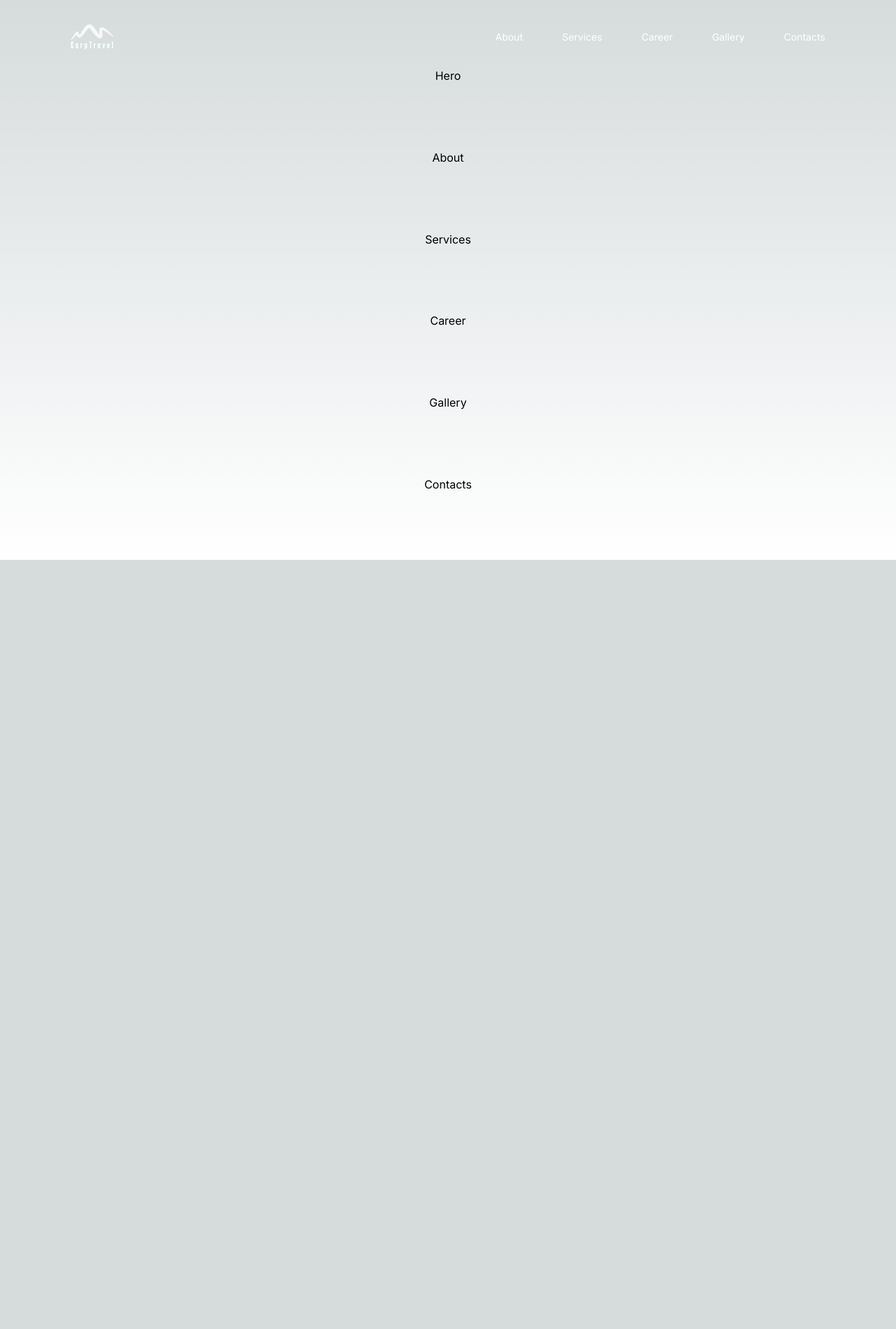
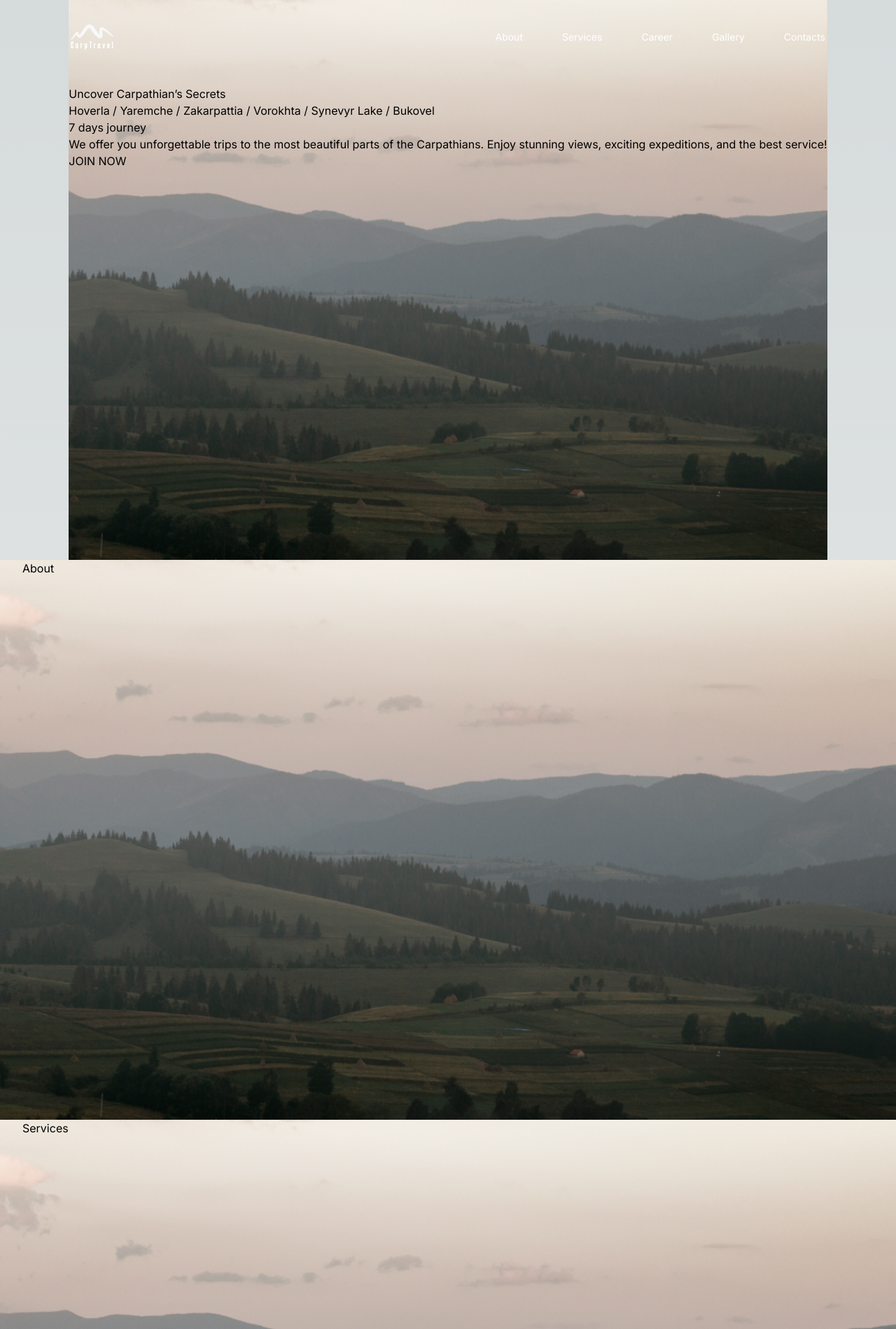
Before and after one commit to VioletaNaboy/CarpTravel, a Next.js app: page / in a window 1280 px wide. Shown: the top 1899 px of the page at 70% size. Before the commit the page ends 800 px from the top, so only its background shows below. Built offline with nearby package versions, Linux system fonts and the light colour scheme.

Commit message:
added_container

```diff
--- a/src/app/page.tsx
+++ b/src/app/page.tsx
@@ -9,7 +9,7 @@ import Contacts from "@/sections/Contacts/Contacts";
 
 export default function Home() {
   return (
-    <main className="flex min-h-screen flex-col items-center justify-between p-24">
+    <main className="flex min-h-screen flex-col items-center justify-between">
       {/* <div className="z-10 w-full max-w-5xl items-center justify-between font-mono text-sm lg:flex">
         <p className="fixed left-0 top-0 flex w-full justify-center border-b border-gray-300 bg-gradient-to-b from-zinc-200 pb-6 pt-8 backdrop-blur-2xl dark:border-neutral-800 dark:bg-zinc-800/30 dark:from-inherit lg:static lg:w-auto  lg:rounded-xl lg:border lg:bg-gray-200 lg:p-4 lg:dark:bg-zinc-800/30">
           Get started by editing&nbsp;
--- a/src/sections/About/About.tsx
+++ b/src/sections/About/About.tsx
@@ -1,3 +1,10 @@
 export default function About() {
-  return <section id="about">About</section>;
+  return (
+    <section
+      id="about"
+      className="bg-hero bg-cover bg-center h-lvh w-full container"
+    >
+      About
+    </section>
+  );
 }
--- a/src/sections/Career/Career.tsx
+++ b/src/sections/Career/Career.tsx
@@ -1,3 +1,10 @@
 export default function Career() {
-  return <section id="career">Career</section>;
+  return (
+    <section
+      id="career"
+      className="bg-hero bg-cover bg-center h-lvh w-full container"
+    >
+      Career
+    </section>
+  );
 }
--- a/src/sections/Contacts/Contacts.tsx
+++ b/src/sections/Contacts/Contacts.tsx
@@ -1,3 +1,10 @@
 export default function Contacts() {
-  return <section id="contacts">Contacts</section>;
+  return (
+    <section
+      id="contacts"
+      className="bg-hero bg-cover bg-center h-lvh w-full container"
+    >
+      Contacts
+    </section>
+  );
 }
--- a/src/sections/Gallery/Gallery.tsx
+++ b/src/sections/Gallery/Gallery.tsx
@@ -1,3 +1,10 @@
 export default function Gallery() {
-  return <section id="gallery">Gallery</section>;
+  return (
+    <section
+      id="gallery"
+      className="bg-hero bg-cover bg-center h-lvh w-full container"
+    >
+      Gallery
+    </section>
+  );
 }
--- a/src/sections/Hero/Hero.tsx
+++ b/src/sections/Hero/Hero.tsx
@@ -1,3 +1,27 @@
 export default function Hero() {
-  return <section id="hero">Hero</section>;
+  return (
+    <section
+      id="hero"
+      className="bg-hero bg-cover bg-center bg-no-repeat h-lvh pt-[122px] pb-[64px]"
+    >
+      <div className="container md:w-[704px]"></div>
+      <div>
+        <h2>Uncover Carpathian’s Secrets</h2>
+        <p>
+          Hoverla / Yaremche / Zakarpattia / Vorokhta / Synevyr Lake / Bukovel
+        </p>
+      </div>
+      <div>
+        <h1>7 days journey</h1>
+        <div>
+          <p>
+            We offer you unforgettable trips to the most beautiful parts of the
+            Carpathians. Enjoy stunning views, exciting expeditions, and the
+            best service!
+          </p>
+          <button type="button">JOIN NOW</button>
+        </div>
+      </div>
+    </section>
+  );
 }
--- a/src/sections/Services/Services.tsx
+++ b/src/sections/Services/Services.tsx
@@ -1,3 +1,10 @@
 export default function Services() {
-  return <section id="services">Services</section>;
+  return (
+    <section
+      id="services"
+      className="bg-hero bg-cover bg-center h-lvh w-full container"
+    >
+      Services
+    </section>
+  );
 }
--- a/tailwind.config.ts
+++ b/tailwind.config.ts
@@ -11,13 +11,20 @@ const config: Config = {
   theme: {
     extend: {
       backgroundImage: {
-        "gradient-radial": "radial-gradient(var(--tw-gradient-stops))",
-        "gradient-conic":
-          "conic-gradient(from 180deg at 50% 50%, var(--tw-gradient-stops))",
+        'hero' : "linear-gradient(rgba(255, 255, 255, 0.5), rgba(0, 0, 0, 0.5)), url('/img/backgrounds/hero-background.jpg')"
       },
-      spacing: {
-        'px': '1px',
+      screens: {
+        'sm': '768px',
+        'md': '1280px',
       },
+      container: {
+      padding: {
+        sm: '20px',
+        md: '32px',
+        lg: '80px',
+        }
+    },
+
     },
   },
   plugins: [],
```
Also changed, not shown: src/app/globals.css (+2 -5 lines), public/img/backgrounds/hero-background.jpg (added), public/img/backgrounds/hero-background.png (added).
